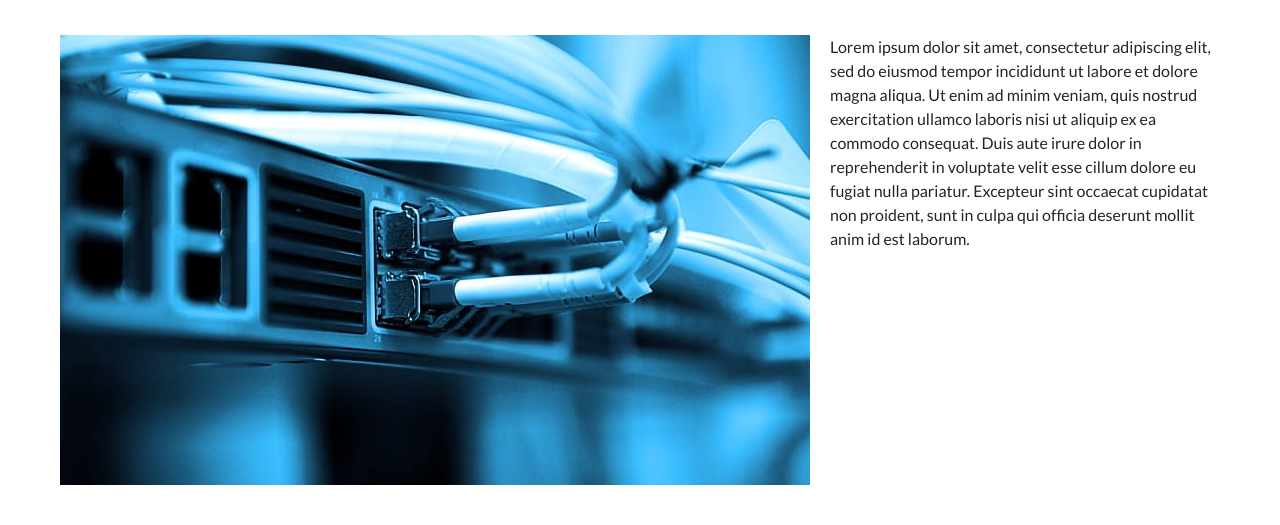
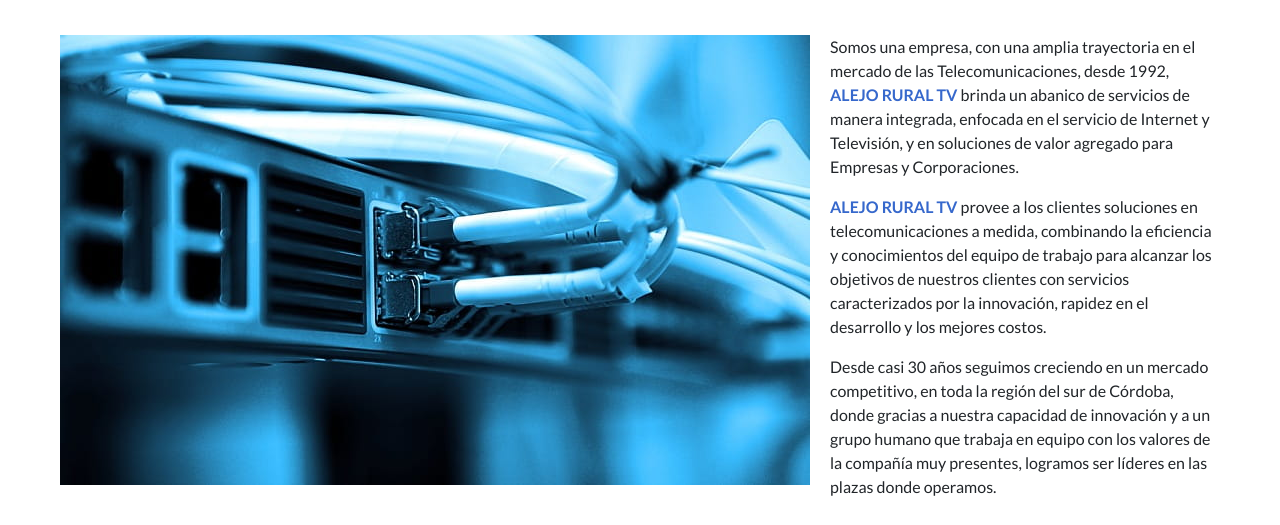
Before and after one commit to pipi2108/Proyecto-HTML, a website: page Index.html in a window 1280 px wide. Shown: the part 275-800 px from the top of the page. Drawn offline with nearby package versions, Linux system fonts and the light colour scheme.

Commit message:
cambios en la seccion quienes somos

```diff
--- a/Index.html
+++ b/Index.html
@@ -67,14 +67,13 @@
                     <img src="src/Fotos/quienes_somos.jpg" alt="imagen-quienes-somos">
                 </div>
                 <div class="contenido ">
-                    <p> Lorem ipsum dolor sit amet, consectetur adipiscing elit, sed do eiusmod tempor incididunt ut
-                        labore et dolore magna aliqua.
-                        Ut enim ad minim veniam, quis nostrud exercitation ullamco laboris nisi ut aliquip ex ea commodo
-                        consequat.
-                        Duis aute irure dolor in reprehenderit in voluptate velit esse cillum dolore eu fugiat nulla
-                        pariatur.
-                        Excepteur sint occaecat cupidatat non proident, sunt in culpa qui officia deserunt mollit anim
-                        id est laborum. </p>
+                    <p>Somos una empresa, con una amplia trayectoria en el mercado de las Telecomunicaciones, desde 1992, <span class="alejo-rural">Alejo Rural TV</span>
+                        brinda un abanico de servicios de manera integrada, enfocada en el servicio de Internet y Televisión, y en soluciones de valor agregado
+                        para Empresas y Corporaciones.</p>
+                    <p><span class="alejo-rural">Alejo Rural TV</span> provee a los clientes soluciones en telecomunicaciones a medida, combinando la eficiencia y conocimientos
+                        del equipo de trabajo para alcanzar los objetivos de nuestros clientes con servicios caracterizados por la innovación, rapidez en el desarrollo y los mejores costos.</p>
+                    <p>Desde casi 30 años seguimos creciendo en un mercado competitivo, en toda la región del sur de Córdoba, donde gracias a nuestra capacidad de innovación y a un grupo humano
+                        que trabaja en equipo con los valores de la compañía muy presentes, logramos ser líderes en las plazas donde operamos.</p>
                 </div>
             </section>
 
--- a/scss/components/_main.scss
+++ b/scss/components/_main.scss
@@ -28,6 +28,11 @@
         }
         .contenido {
             padding: 10px;
+            .alejo-rural{
+                color: $color-principal;
+                font-weight: bold;
+                text-transform: uppercase;
+            }
         }
     }
 }
```
Also changed, not shown: css/style.css, 1 other file.
